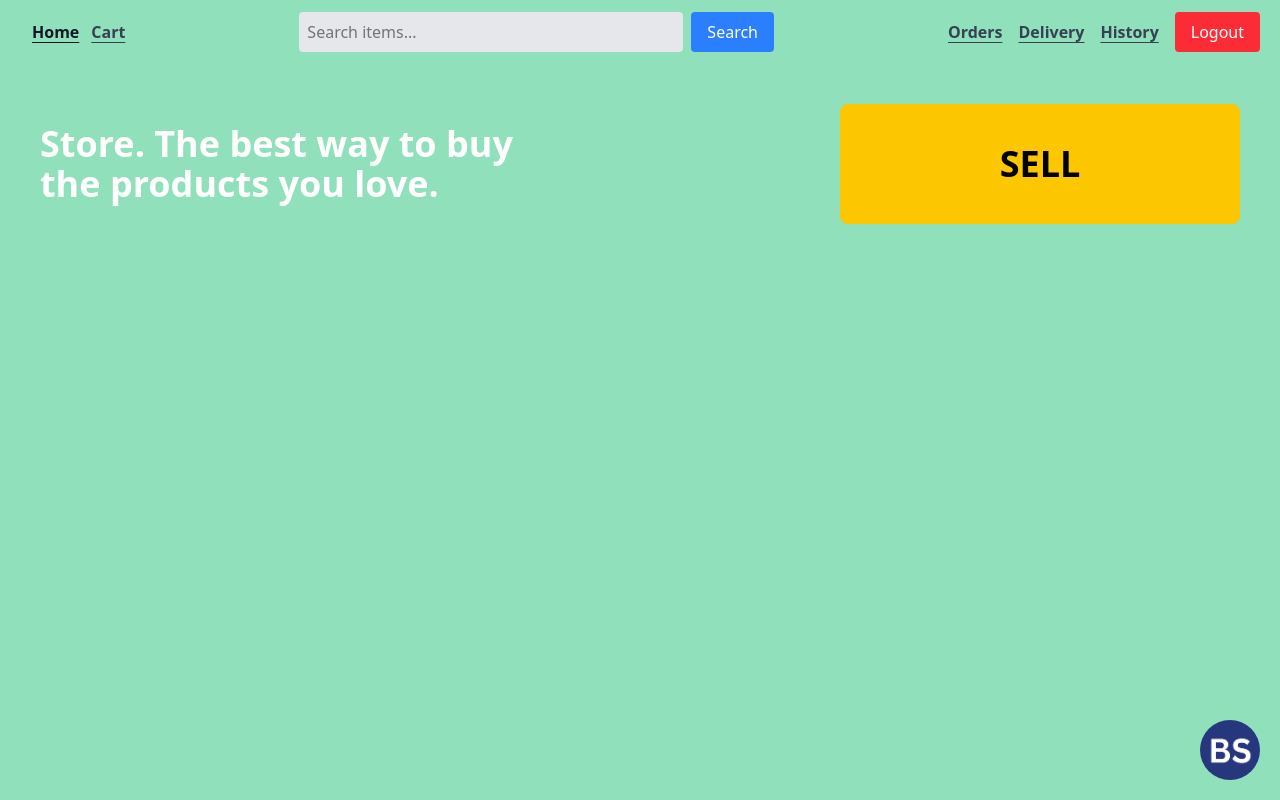
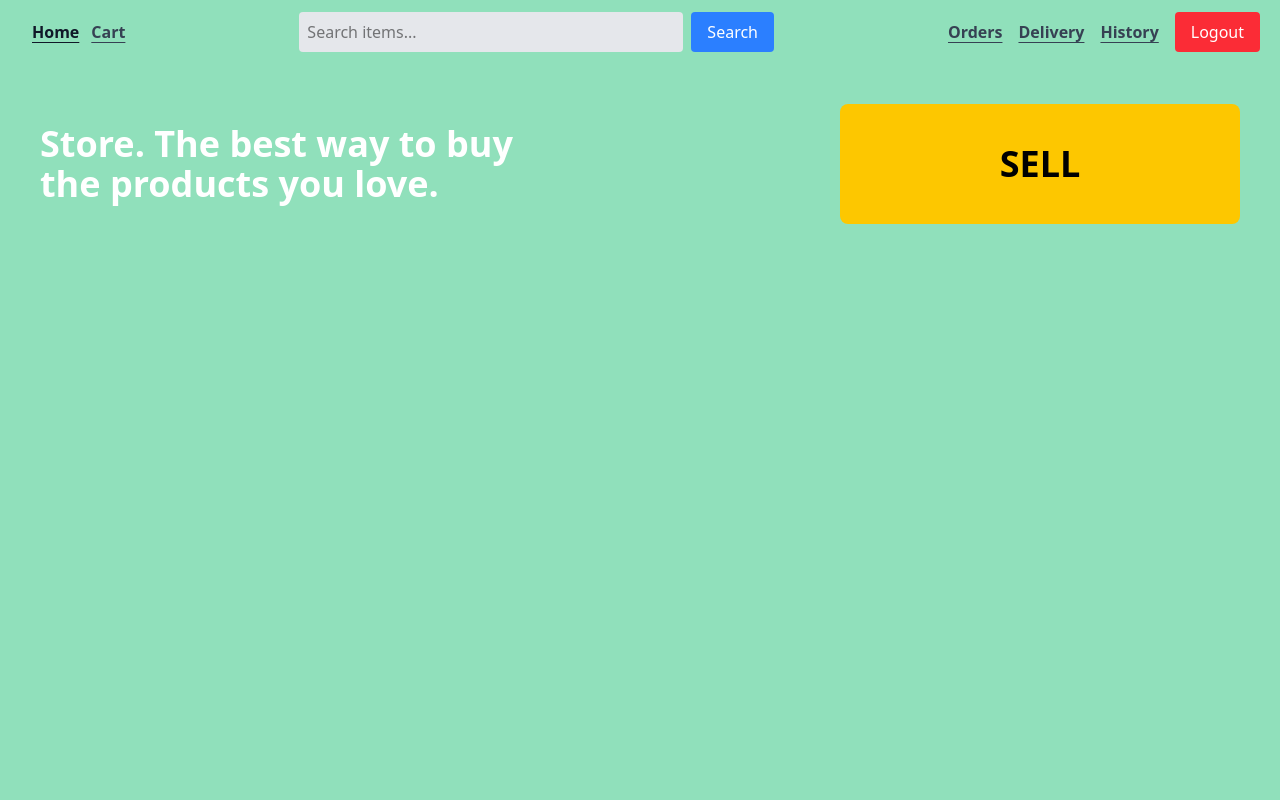
Before and after one commit to Roshan-o/buy-sell, a React (Vite) app in the folder frontend/: page /home in a window 1280 px wide. Built offline with nearby package versions, Linux system fonts and the light colour scheme; sample sign-in values are in the browser's storage.

Commit message:
final update

```diff
--- a/frontend/src/pages/Home/Chat.jsx
+++ /dev/null
@@ -1,64 +0,0 @@
-import React from 'react'
-import { useState } from 'react'
-
-function Chatbox({message,setmessage,open}) {
-    return (
-        <div className="fixed right-5 bottom-5 bg-white bg-opacity-90 w-80 h-96 p-4 rounded-lg shadow-lg flex flex-col">
-
-            <div className="flex justify-between items-center border-b pb-2">
-                <img src="../../../../K.png" alt="chat" className="h-10 w-10 rounded-full" />
-                <h1 className="text-lg font-semibold">Chat</h1>
-                <button onClick={open} className="text-red-500 font-bold">X</button>
-            </div>
-
-
-            <div className="flex-1 overflow-auto p-2">
-                <p>Chat with us</p>
-            </div>
-
-
-            <div className=" flex mt-auto">
-                <input
-                    className="w-full p-2 border rounded-md"
-                    type="text"
-                    placeholder="Type your message here"
-                    value={message}
-                    onChange={(e) => setmessage(e.target.value)}
-                />
-                {message.length > 0 && (
-                    <button className="bg-blue-500 text-white p-2 rounded-md w-auto ml-2">
-                        Send
-                    </button>
-                )}
-            </div>
-        </div>
-    )
-}
-
-
-function Logo({open}) {
-    return (
-        <button className=' z-50 fixed max-h-15 max-w-15 right-0 bottom-0 mr-5 mb-5' onClick={open}>
-            <img src="../../../../K.png" alt="chat" className='rounded-full' />
-        </button>
-    )
-}
-
-function Chat() {
-    const [isopen, setisopen] = useState(false);
-    const [message, setmessage] = useState("");
-
-    const open = () => {
-        setisopen(!isopen);
-        console.log("clicked", isopen);
-        // setmessage("");
-    }
-
-    return (
-        <>
-            {isopen ? <Chatbox message={message} setmessage={setmessage} open={open} /> : <Logo open={open} />}
-        </>
-    )
-}
-
-export default Chat
--- a/frontend/src/pages/Home/Home.jsx
+++ b/frontend/src/pages/Home/Home.jsx
@@ -1,7 +1,7 @@
 import React from "react";
 import { Link } from "react-router-dom";
 import Navbar from "./Navbar";
-import Chat from "./Chat"
+// import Chat from "./Chat"
 
 function Home() {
   return (
@@ -19,7 +19,7 @@ function Home() {
           SELL
         </Link>
       </div>
-      <Chat />
+      {/* <Chat /> */}
     </div>
   );
 }
```
